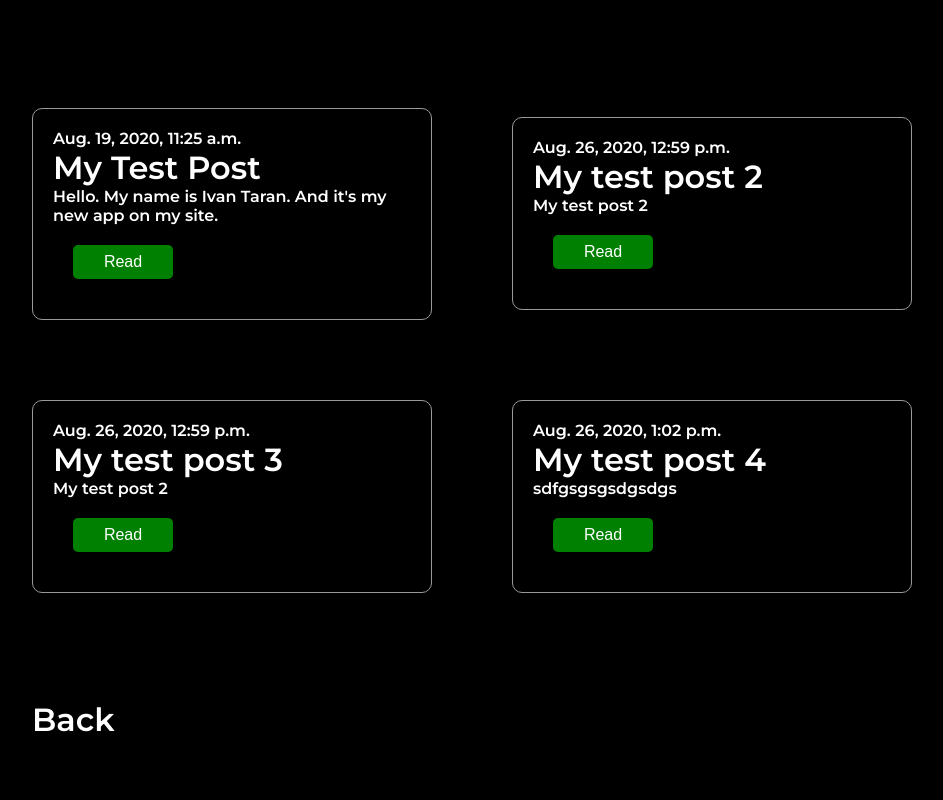
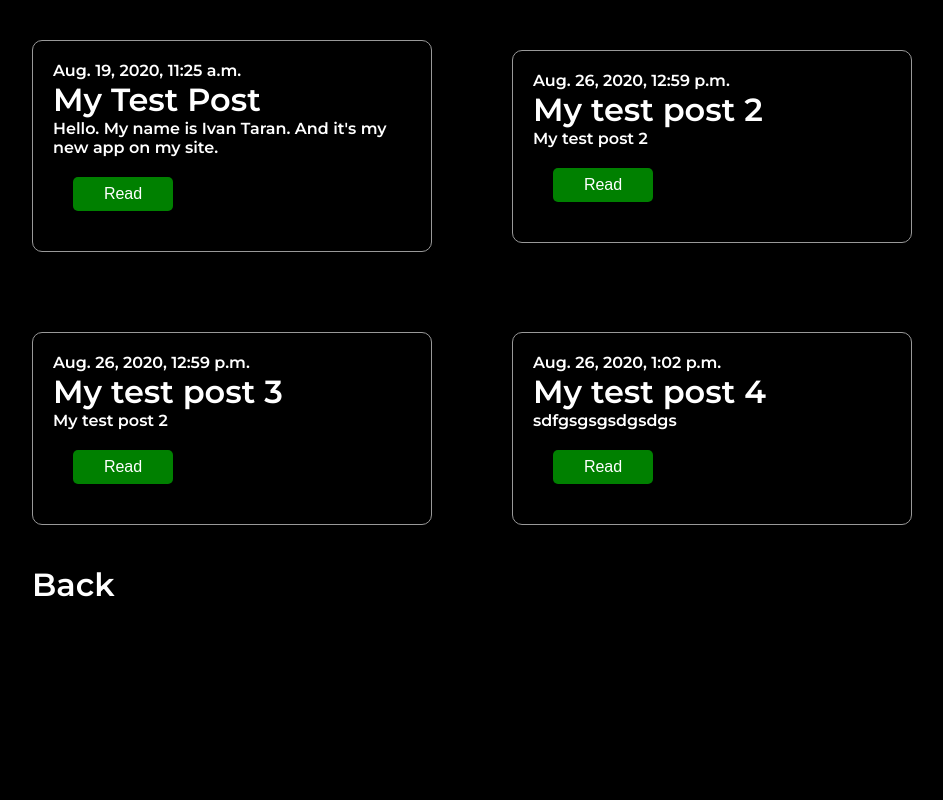
Before and after one commit to HanSolo23/my-website, a Django app: page /blog/ in a window 1280 px wide. Shown: the whole page, without its empty margins (168-1111 px from the left). Run offline with Django 3.2, Linux system fonts and the light colour scheme; data comes from the database, SQL or seed files in the repository.

Commit message:
optimization for different displays

```diff
--- a/static/css/style.css
+++ b/static/css/style.css
@@ -3,17 +3,14 @@ html, body {
 }
 body {
 	background: white center / cover no-repeat;
-	display: flex;
-	flex-direction: column;
-	height: 100%;
-	justify-content: space-between;
+
 }
 main {
 	flex: 1 0 auto;
 	display: flex;
 	justify-content: center;
     align-items: center;
- 	max-height: 100%;
+
 }
 *,*:before,*:after {
 	padding: 0;
```
